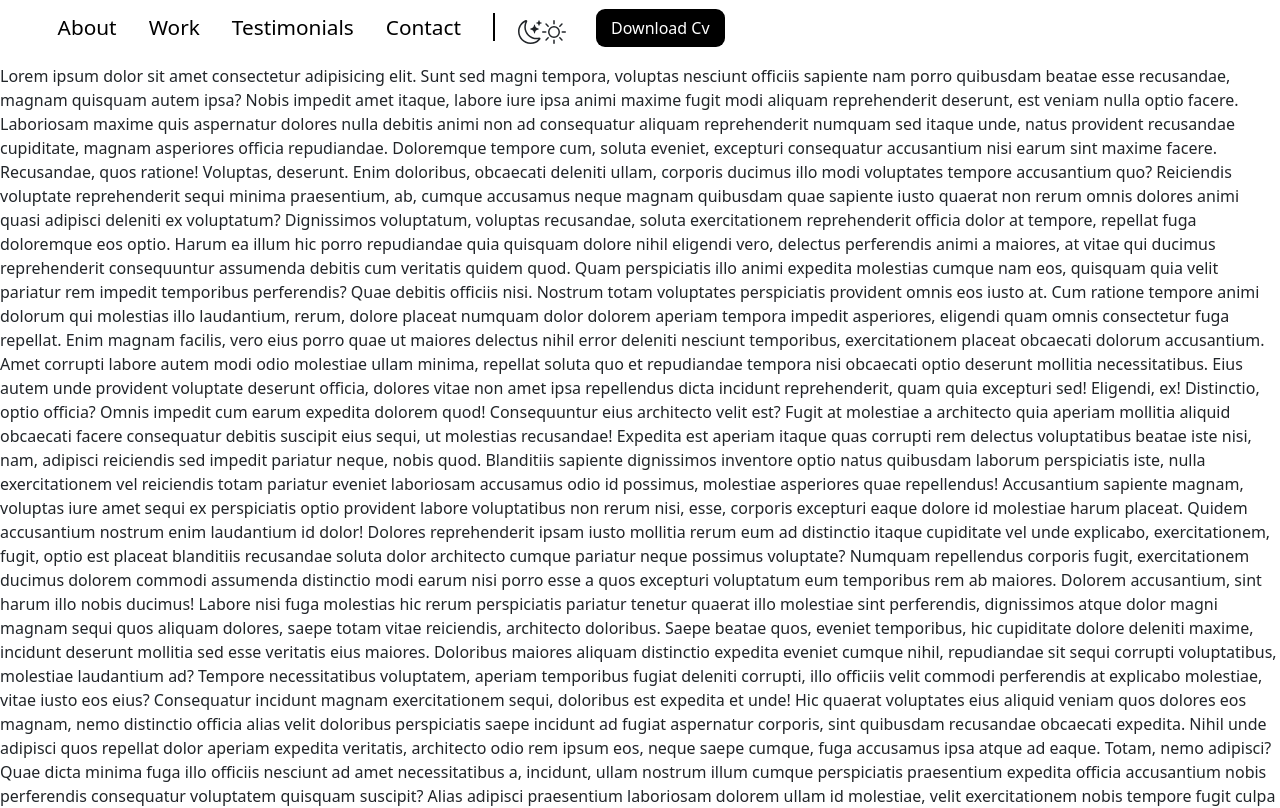
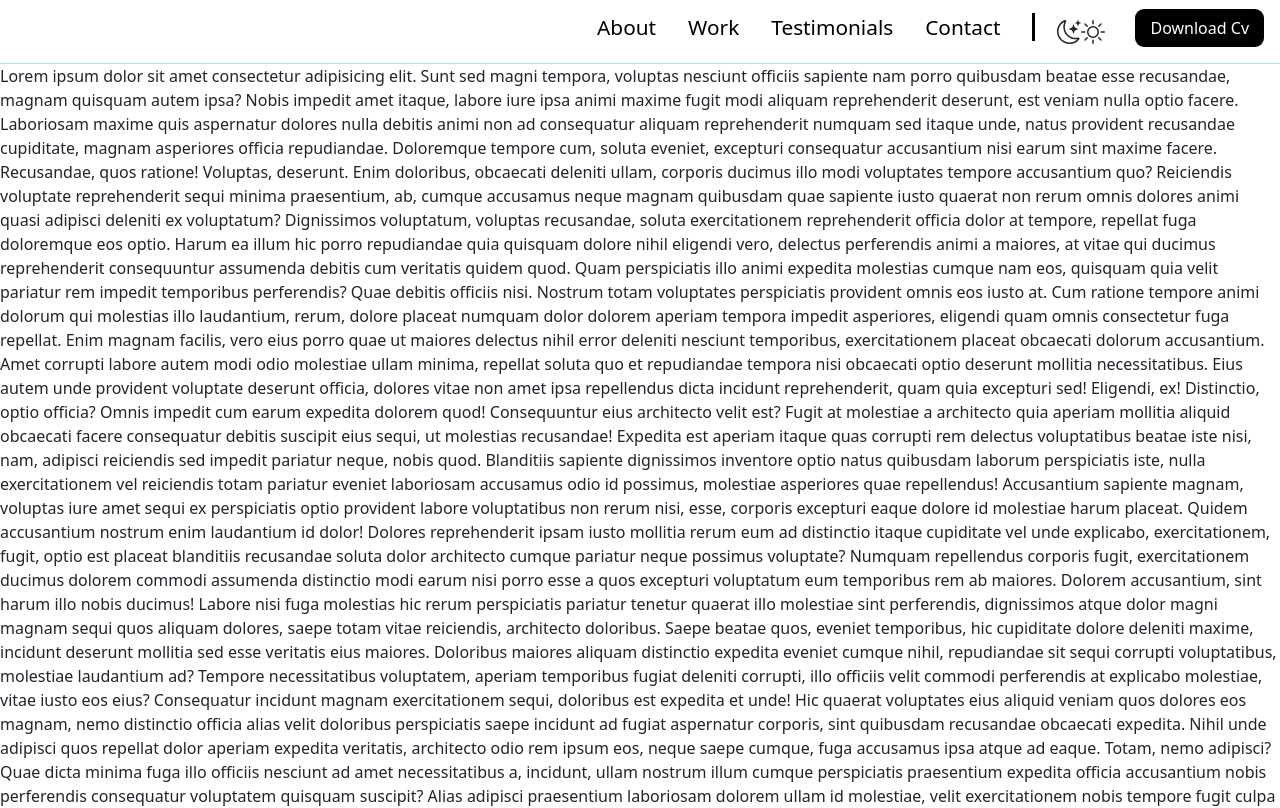
Before and after one commit to seni0rDEV/des, an Angular app in the folder myportfolio/: page / in a window 1280 px wide. Shown: the top 808 px of the page. Built offline with nearby package versions, Linux system fonts and the light colour scheme.

Commit message:
created darkmode service

```diff
--- a/myportfolio/src/app/navbar/navbar.component.css
+++ b/myportfolio/src/app/navbar/navbar.component.css
@@ -1,12 +1,15 @@
 .navbar {
   background-color: white;
+  justify-content: flex-end;
+  position: sticky;
+  top: 0;
+  z-index: 1000;
   padding: 0.6rem;
   height: 4rem;
 }
 .navbar .nav-ul {
   display: flex;
   list-style: none;
-  justify-content: flex-end;
   align-items: center;
 }
 .navbar .nav-ul li a {
--- a/myportfolio/src/app/navbar/navbar.component.html
+++ b/myportfolio/src/app/navbar/navbar.component.html
@@ -1,4 +1,4 @@
-<nav class="navbar">
+<nav class="navbar border-bottom border-info-subtle">
   <div class="nav-div">
     <ul class="nav-ul">
       <li>
@@ -49,9 +49,6 @@
           </svg>
         </span>
       </div>
-      <!-- <li>
-        <img src="" alt="">
-      </li> -->
       <div class="cv-container">
         <span class="download-btn">Download Cv</span>
       </div>
--- a/myportfolio/src/app/navbar/navbar.component.scss
+++ b/myportfolio/src/app/navbar/navbar.component.scss
@@ -6,6 +6,11 @@ $font-size: 7px;
 
 .navbar {
   background-color: $white;
+  justify-content: flex-end;
+  position: sticky;
+  top: 0;
+  z-index: 1000;
+
   padding: 0.6rem;
   height: 4rem;
 
@@ -14,7 +19,7 @@ $font-size: 7px;
      display: flex;
     //  margin-right: 4rem;
      list-style: none;
-     justify-content: flex-end;
+
      align-items: center;
 
   }
```
Also changed, not shown: myportfolio/src/app/services/dark-mode.service.ts (added, +9 -0 lines), 2 other files (tests, documents, lock files or other folders).
